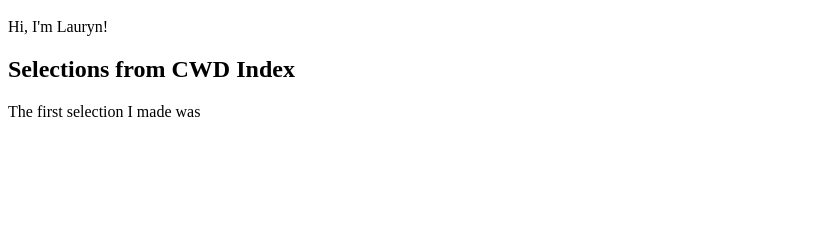
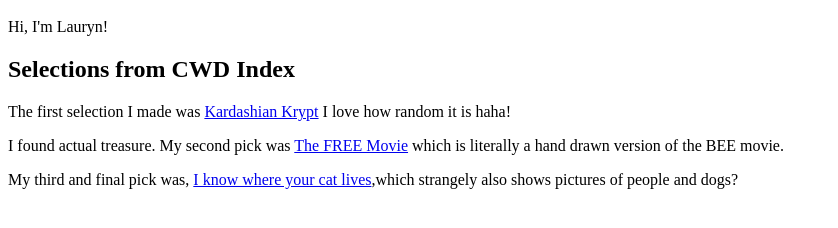
Before and after one commit to malauryn/hello-world, a plain HTML site: page index.html in a window 1280 px wide. Shown: the part 48-276 px from the top of the page, without its empty margins (0-838 px from the left). Drawn offline with Linux system fonts and the light colour scheme.

Commit message:
Fix formatting and improve link text in index.html

```diff
--- a/index.html
+++ b/index.html
@@ -1,4 +1,5 @@
 <html>
+
 <head>
   <title>Hello!</title>
 </head>
@@ -7,6 +8,13 @@
   <h1>Hello, World!</h1>
   <p>Hi, I'm Lauryn!</p>
   <h2>Selections from CWD Index</h2>
-    The first selection I made was <a href="https://fffff.at/kardashian-krypt"></a> <br>
-  </body>
+  The first selection I made was
+  <a href="https://fffff.at/kardashian-krypt">Kardashian Krypt</a> I love how random it is haha!
+</body> <br>
+<p>I found actual treasure. My second pick was <a href="https://thefreemovie.buzz/">The FREE Movie</a> which is
+  literally a hand drawn version of the BEE movie.
+<p>
+<p>My third and final pick was, <a href="https://iknowwhereyourcatlives.com/">I know where your cat lives</a>,which
+  strangely also shows pictures of people and dogs?</p>
+
 </html>
```
Lines whose indentation alone changed are shown as unchanged.
